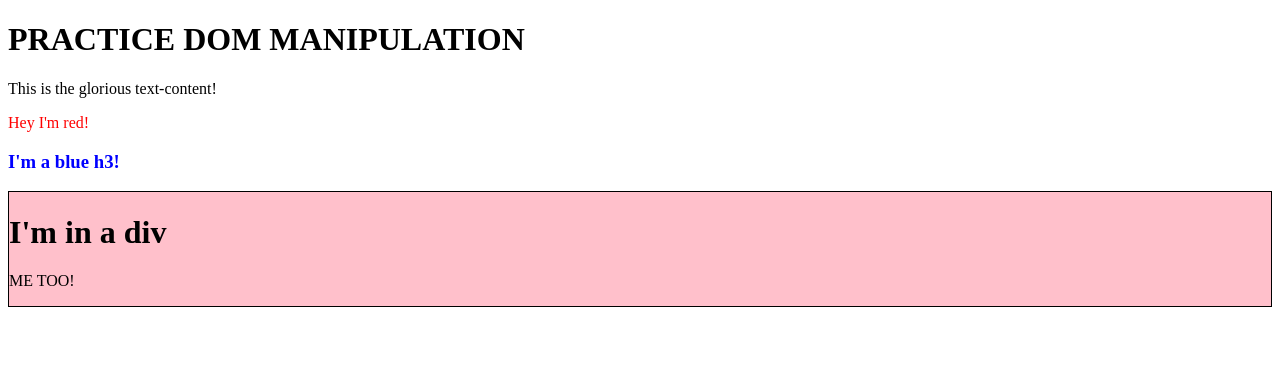
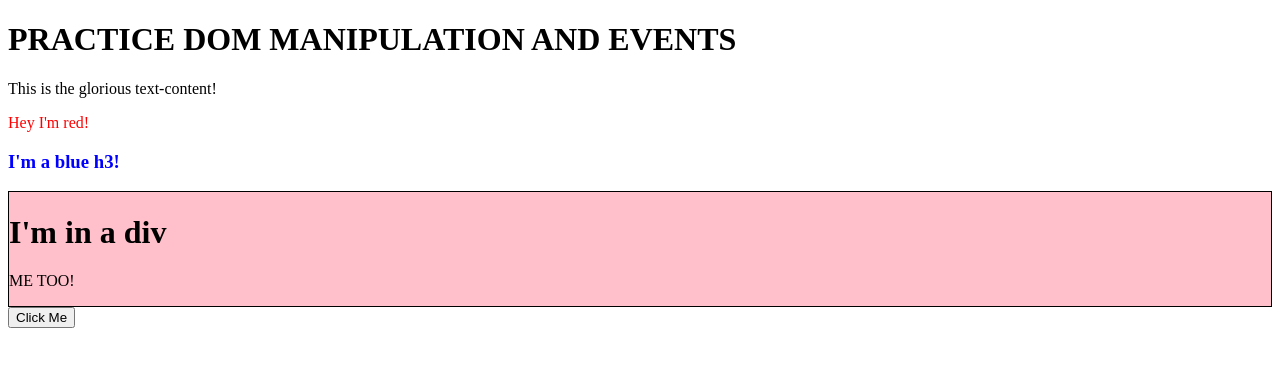
Before and after one commit to chrislae-garcia/relearn-javascript, a plain HTML site: page practice-dom-manipulation/index.html in a window 1280 px wide. Drawn offline with Linux system fonts and the light colour scheme.

Commit message:
Add event listener to btn

```diff
--- a/practice-dom-manipulation/index.html
+++ b/practice-dom-manipulation/index.html
@@ -9,9 +9,10 @@
 
 <body>
   <h1>
-    PRACTICE DOM MANIPULATION
+    PRACTICE DOM MANIPULATION AND EVENTS
   </h1>
   <div id="container"></div>
+  <button id="btn">Click Me</button>
 </body>
 
 </html>
--- a/practice-dom-manipulation/script.js
+++ b/practice-dom-manipulation/script.js
@@ -30,3 +30,10 @@ p.textContent = 'ME TOO!';
 div.appendChild(p);
 
 container.appendChild(div);
+
+// EVENTS
+
+const btn = document.querySelector('#btn');
+btn.addEventListener('click', function (e) {
+  console.log(e);
+});
```
